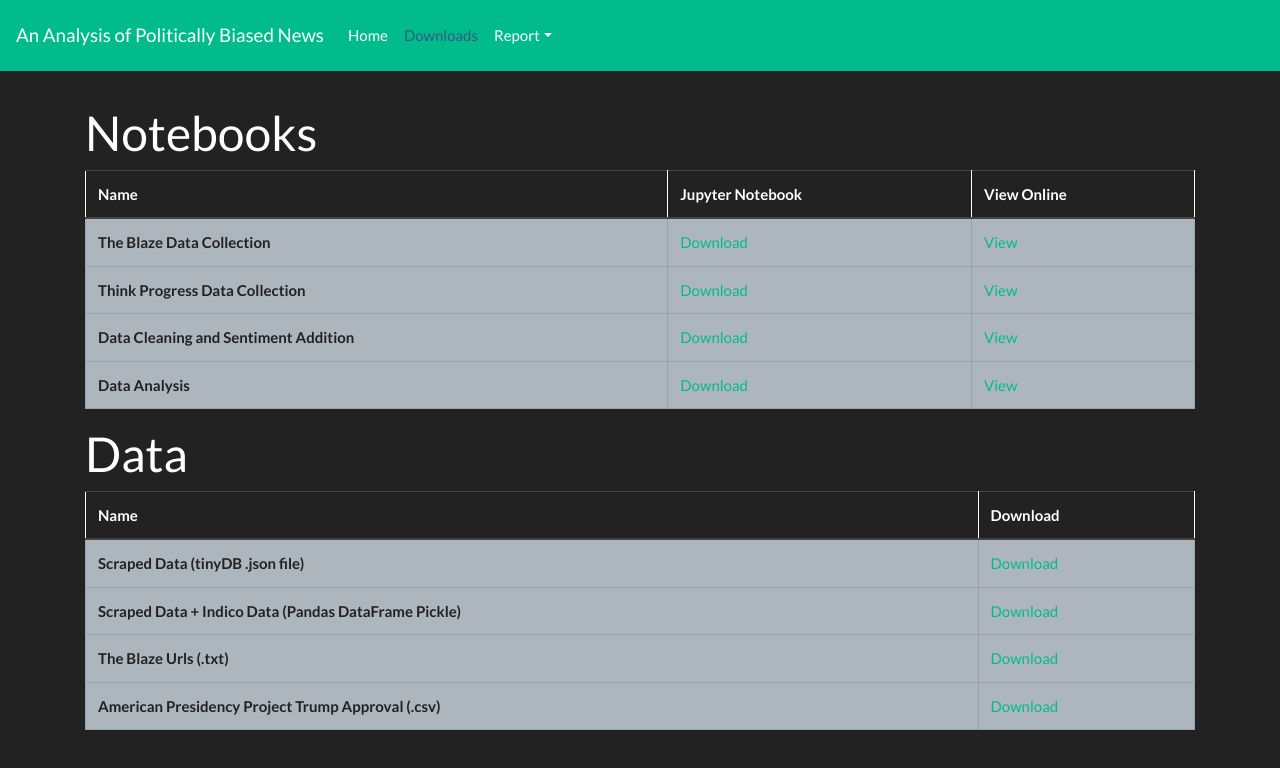
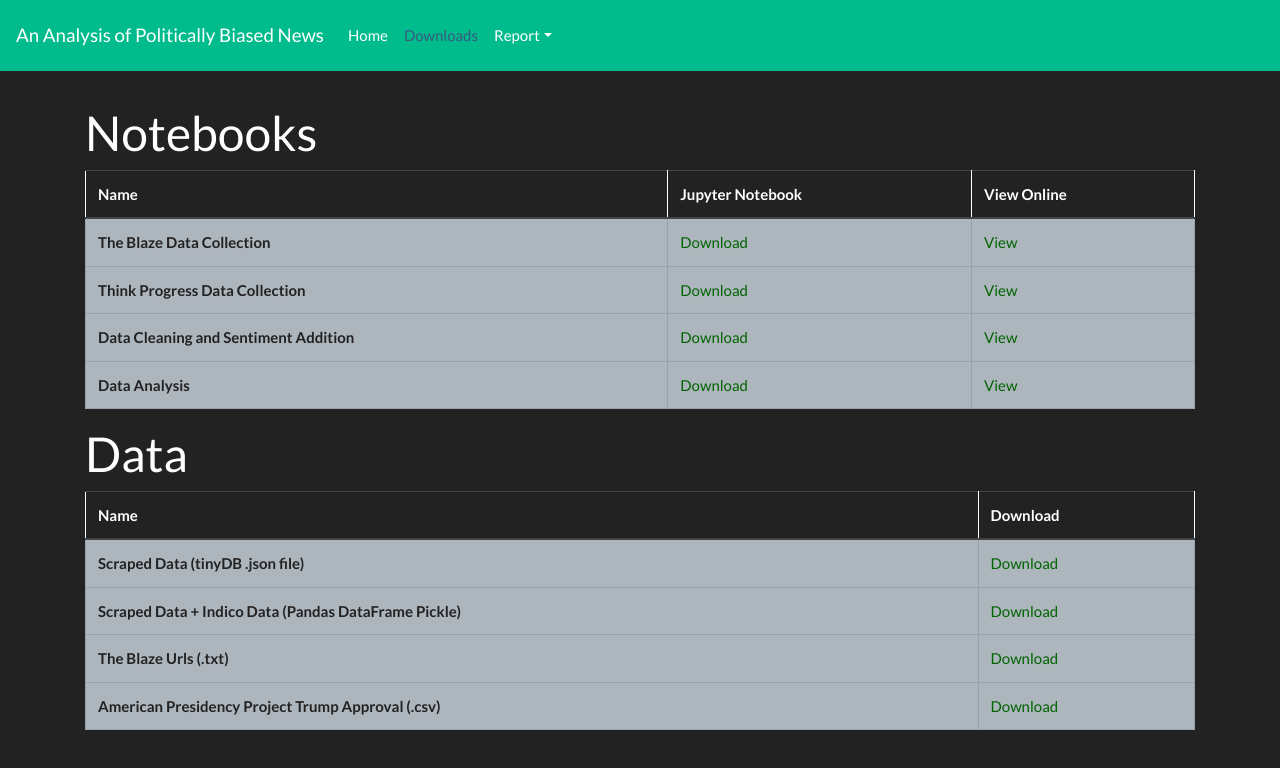
Before and after one commit to noahbjohnson/DS320, a plain HTML site: page downloads.html in a window 1280 px wide. Drawn offline with nearby package versions, Linux system fonts and the light colour scheme.

Commit message:
readability on download links

```diff
--- a/downloads.html
+++ b/downloads.html
@@ -5,6 +5,11 @@
     <title>An Analysis of Politically Biased News</title>
     <link href="Assets/bootstrap.min.css" rel="stylesheet">
     <link href="Assets/home.css" rel="stylesheet">
+    <style>
+    a {
+      color: darkgreen
+    }
+    </style>
   </head>
   <body>
     <nav class="navbar navbar-expand-md navbar-dark fixed-top bg-dark">
```
